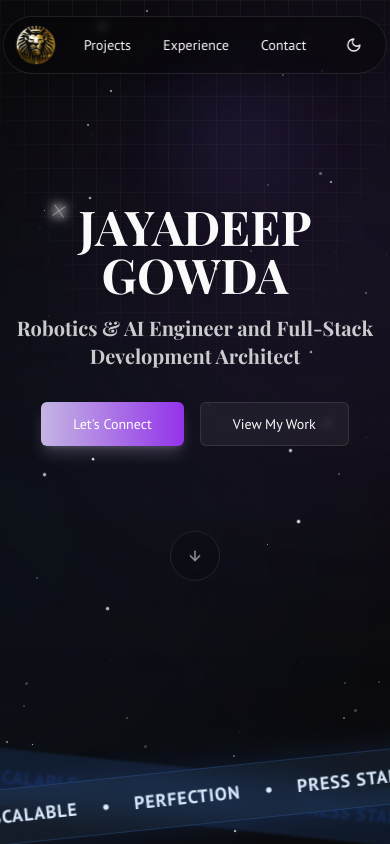
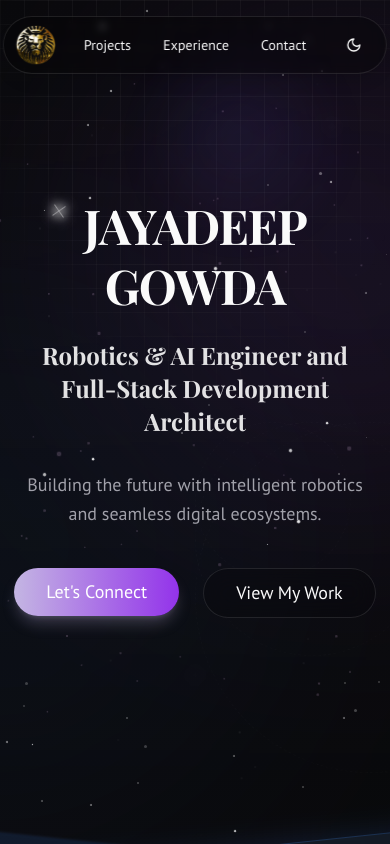
Before and after one commit to jay7-tech/Record_Acc, a Next.js app: page / in a window 390 px wide. Shown: the top 844 px of the page. Built offline with nearby package versions, Linux system fonts and the light colour scheme.

Commit message:
curate hero section

```diff
--- a/package.json
+++ b/package.json
@@ -36,6 +36,9 @@
     "@radix-ui/react-tabs": "^1.1.3",
     "@radix-ui/react-toast": "^1.2.6",
     "@radix-ui/react-tooltip": "^1.1.8",
+    "@react-three/drei": "^10.7.7",
+    "@react-three/fiber": "^9.5.0",
+    "@types/three": "^0.182.0",
     "class-variance-authority": "^0.7.1",
     "clsx": "^2.1.1",
     "date-fns": "^3.6.0",
@@ -46,6 +49,7 @@
     "genkit": "^1.20.0",
     "lucide-react": "^0.475.0",
     "next": "15.5.9",
+    "next-themes": "^0.4.6",
     "nodemailer": "^7.0.12",
     "patch-package": "^8.0.0",
     "react": "^19.2.1",
@@ -56,6 +60,7 @@
     "recharts": "^2.15.1",
     "tailwind-merge": "^3.0.1",
     "tailwindcss-animate": "^1.0.7",
+    "three": "^0.182.0",
     "zod": "^3.24.2"
   },
   "devDependencies": {
--- /dev/null
+++ b/src/components/hero-background-3d.tsx
@@ -0,0 +1,64 @@
+"use client";
+
+import { Canvas, useFrame, useThree } from "@react-three/fiber";
+import { Points, PointMaterial } from "@react-three/drei";
+import { useRef, useMemo } from "react";
+import * as THREE from "three";
+
+function ParticleField() {
+    const ref = useRef<THREE.Points>(null!);
+    const { viewport } = useThree();
+
+    // Create particles
+    const count = 500;
+    const position = useMemo(() => {
+        const p = new Float32Array(count * 3);
+        const spread = 15;
+        for (let i = 0; i < count; i++) {
+            p[i * 3] = (Math.random() - 0.5) * spread; // X
+            p[i * 3 + 1] = (Math.random() - 0.5) * spread; // Y
+            p[i * 3 + 2] = (Math.random() - 0.5) * spread; // Z
+        }
+        return p;
+    }, []);
+
+    useFrame((state, delta) => {
+        if (!ref.current) return;
+
+        // Slight constant rotation
+        ref.current.rotation.x -= delta * 0.05;
+        ref.current.rotation.y -= delta * 0.03;
+
+        // Mouse interaction (parallax)
+        const x = (state.mouse.x * viewport.width) / 10;
+        const y = (state.mouse.y * viewport.height) / 10;
+
+        // Gentle lerping towards mouse
+        ref.current.rotation.x = THREE.MathUtils.lerp(ref.current.rotation.x, y * 0.05, 0.05);
+        ref.current.rotation.y = THREE.MathUtils.lerp(ref.current.rotation.y, x * 0.05, 0.05);
+    });
+
+    return (
+        <Points ref={ref} positions={position} stride={3} frustumCulled={false}>
+            <PointMaterial
+                transparent
+                color="#a855f7" // Purple
+                size={0.06}
+                sizeAttenuation={true}
+                depthWrite={false}
+                opacity={0.5}
+            />
+        </Points>
+    );
+}
+
+export function HeroBackground3D() {
+    return (
+        <div className="absolute inset-0 z-0 opacity-40 pointer-events-none">
+            <Canvas camera={{ position: [0, 0, 5], fov: 60 }} dpr={[1, 2]}>
+                <ambientLight intensity={0.5} />
+                <ParticleField />
+            </Canvas>
+        </div>
+    );
+}
--- a/src/components/sections/curated-work-section.tsx
+++ b/src/components/sections/curated-work-section.tsx
@@ -22,7 +22,7 @@ export function CuratedWorkSection() {
         </h2>
       </div>
 
-      <div className="mt-16 space-y-24">
+      <div className="mt-16 space-y-12">
         {projects.map((project, index) => {
           const projectImages = project.images.map(id => getImage(id)).filter(Boolean);
 
--- a/src/components/sections/hero-section.tsx
+++ b/src/components/sections/hero-section.tsx
@@ -2,31 +2,41 @@ import { personalInfo } from '@/lib/data';
 import { Button } from '@/components/ui/button';
 import Link from 'next/link';
 import { ArrowDown } from 'lucide-react';
+import { HeroBackground3D } from '../hero-background-3d';
 
 export function HeroSection() {
   return (
-    <section id="hero" className="relative w-full h-[75vh] flex flex-col items-center justify-center text-center px-4 z-10">
-      <div className="max-w-4xl pt-40">
-        <h1 className="font-headline text-5xl md:text-7xl lg:text-8xl">
+    <section id="hero" className="relative w-full h-auto min-h-[85vh] flex flex-col items-center justify-center text-center px-4">
+
+      {/* Interactive 3D Background */}
+      <HeroBackground3D />
+
+      <div className="relative z-10 max-w-4xl pt-24 animate-in fade-in slide-in-from-bottom-8 duration-1000">
+        <h1 className="font-headline text-5xl md:text-7xl lg:text-8xl leading-tight tracking-tight">
           JAYADEEP GOWDA
         </h1>
-        <h2 className="mt-4 font-headline text-xl md:text-2xl lg:text-3xl max-w-2xl mx-auto text-foreground/80">
+        <h2 className="mt-6 font-headline text-2xl md:text-3xl lg:text-4xl max-w-2xl mx-auto text-foreground/90 leading-snug">
           {personalInfo.title}
         </h2>
-        <div className="mt-8 flex gap-4 justify-center">
-          <Button size="lg" asChild>
+
+        <p className="mt-8 text-muted-foreground text-lg md:text-xl max-w-xl mx-auto leading-relaxed">
+          Building the future with intelligent robotics and seamless digital ecosystems.
+        </p>
+
+        <div className="mt-10 flex gap-6 justify-center">
+          <Button size="lg" asChild className="rounded-full px-8 py-6 text-lg bg-gradient-to-r from-primary to-purple-600 hover:scale-105 transition-transform shadow-lg shadow-primary/25">
             <Link href="#contact">Let&apos;s Connect</Link>
           </Button>
-          <Button size="lg" variant="outline" asChild>
+          <Button size="lg" variant="outline" asChild className="rounded-full px-8 py-6 text-lg backdrop-blur-md bg-background/30 hover:bg-white/10 border-white/10">
             <Link href="#projects">View My Work</Link>
           </Button>
         </div>
       </div>
 
-      <div className="mt-24 animate-bounce bg-card/20 border border-border rounded-full p-1">
-        <Button variant="ghost" size="icon" asChild>
+      <div className="absolute -bottom-16 left-1/2 -translate-x-1/2 animate-bounce bg-white/5 border border-white/10 rounded-full p-2 backdrop-blur-sm z-10 hidden md:block">
+        <Button variant="ghost" size="icon" asChild className="rounded-full hover:bg-white/10">
           <Link href="#about" aria-label="Scroll to about section">
-            <ArrowDown className="h-6 w-6 text-muted-foreground" />
+            <ArrowDown className="h-6 w-6 text-foreground/70" />
           </Link>
         </Button>
       </div>
```
Also changed, not shown: 1 other file (tests, documents, lock files or other folders).
